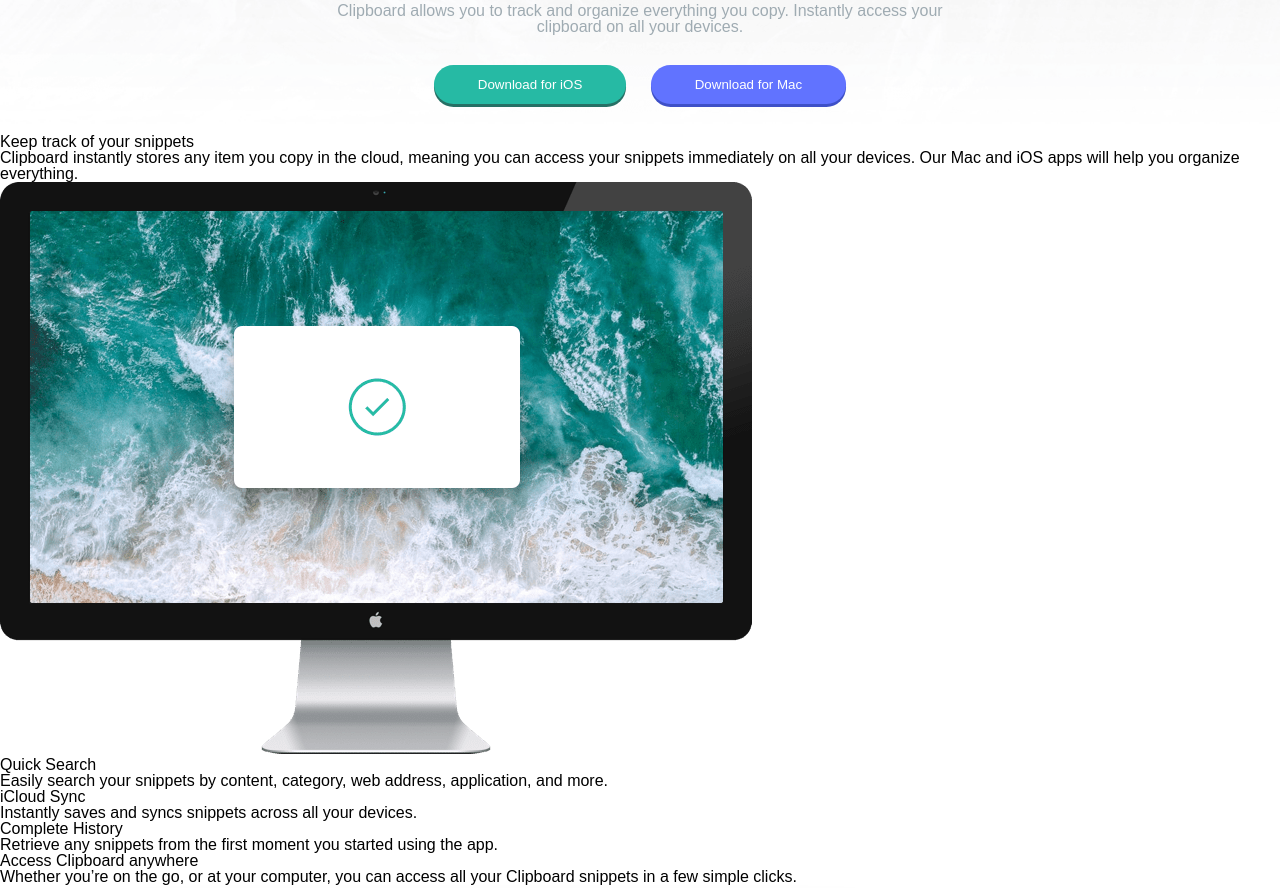
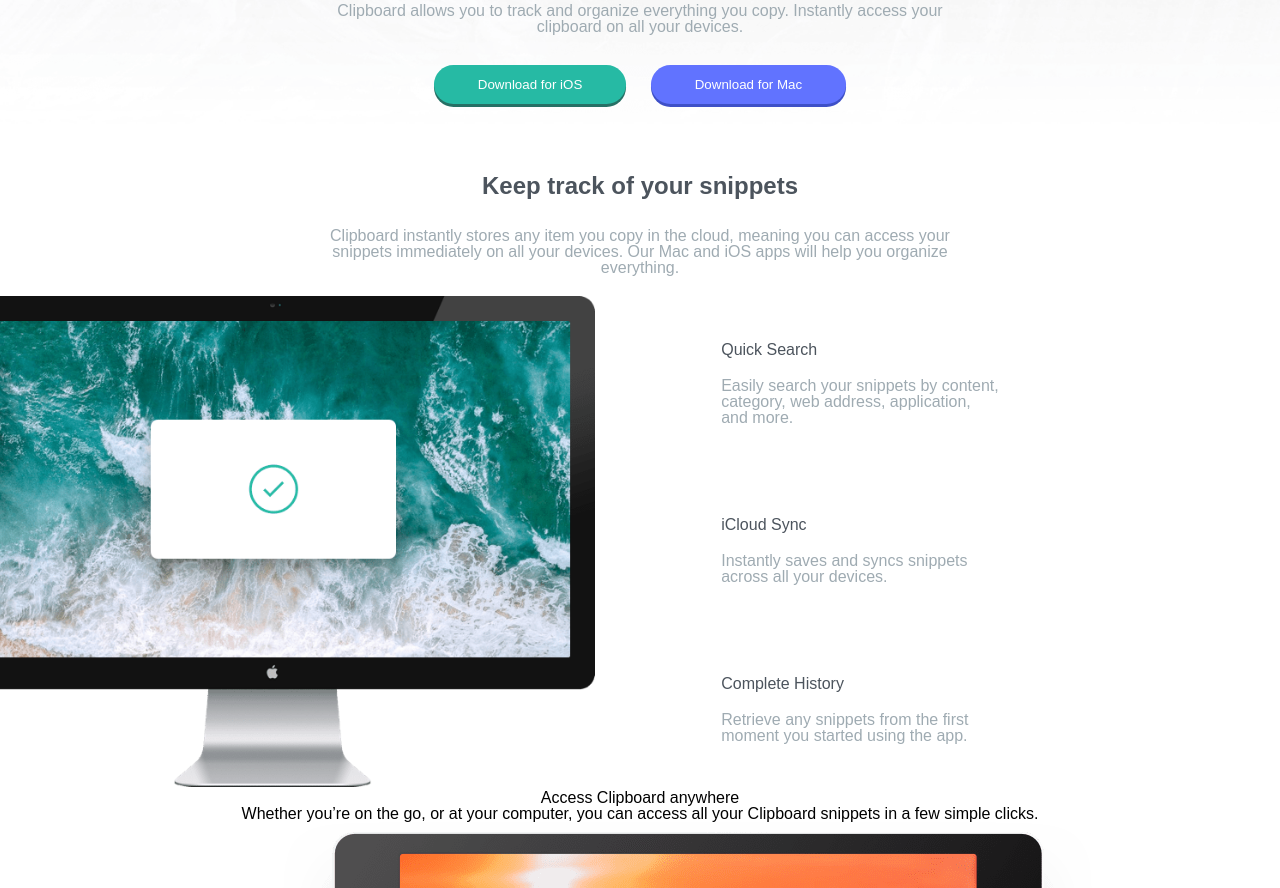
Before and after one commit to salj8009/clipboard-landing-page, a plain HTML site: page index.html in a window 1280 px wide. Shown: the part 317-1205 px from the top of the page. Drawn offline with Linux system fonts and the light colour scheme; a web font is replaced by a local one.

Commit message:
seccion keep track finalizada

```diff
--- a/css/estilos.css
+++ b/css/estilos.css
@@ -58,8 +58,65 @@
     box-shadow: 0px 3px 0px 0px rgba(62,80,199,1);
     margin-left: 20px;
 }
+.sub-title {
+    color: var(--Dark-Grayish-Blue);
+    text-align: center;
+    font-size: x-large;
+    font-weight: 600;
+    margin-top: 40px;
+    margin-bottom: 30px;
+}
+.sub-text {
+    text-align: center;
+    width: 50%;
+    margin: 20px auto;
+    color: var(--Grayish-Blue);
+}
+.img-computer img {
+    margin-left: -50px;
+    width: 100%;
+    object-fit: cover;
+}
+.img-datos {
+    display: flex;
+}
+.content-text {
+    display: flex;
+    flex-direction: column;
+    justify-content: space-around;
+    margin-left: 76px;
+}
+.quick-search h3 {
+    font-weight: 400;
+    color: var(--Dark-Grayish-Blue);
+    margin-bottom: 20px;
+}
+.quick-search p {
+    color: var(--Grayish-Blue);
+    width: 50%;
+}
+.icloud-sync h3 {
+    font-weight: 400;
+    color: var(--Dark-Grayish-Blue);
+    margin-bottom: 20px;
+}
+.icloud-sync p {
+    color: var(--Grayish-Blue);
+    width: 50%;
+}
+.complete-history h3{
+    font-weight: 400;
+    color: var(--Dark-Grayish-Blue);
+    margin-bottom: 20px;
+}
+.complete-history p {
+    color: var(--Grayish-Blue);
+    width: 50%;
+}
+.access-clipboard {
 
-
+    text-align: center;
+}
 
 /*mobile*/
 @media (max-width : 375px) {
--- a/index.html
+++ b/index.html
@@ -44,11 +44,11 @@
         meaning you can access your snippets immediately on all your
         devices. Our Mac and iOS apps will help you organize everything.
       </p>
-
+      <div class="img-datos">
         <figure class="img-computer">
           <img src="/images/image-computer.png" alt="computer">
         </figure>
-
+        <div class="content-text">
             <div class="quick-search">
             <h3>Quick Search</h3>
             <p>Easily search your snippets by content, category, web address, application, and more.</p>
@@ -61,6 +61,10 @@
             <h3>Complete History</h3>
             <p>Retrieve any snippets from the first moment you started using the app.</p>
           </div>
+        </div>
+
+      </div>
+
     </section>
 
     <section class="access-clipboard">
```
Lines whose indentation alone changed are shown as unchanged.
